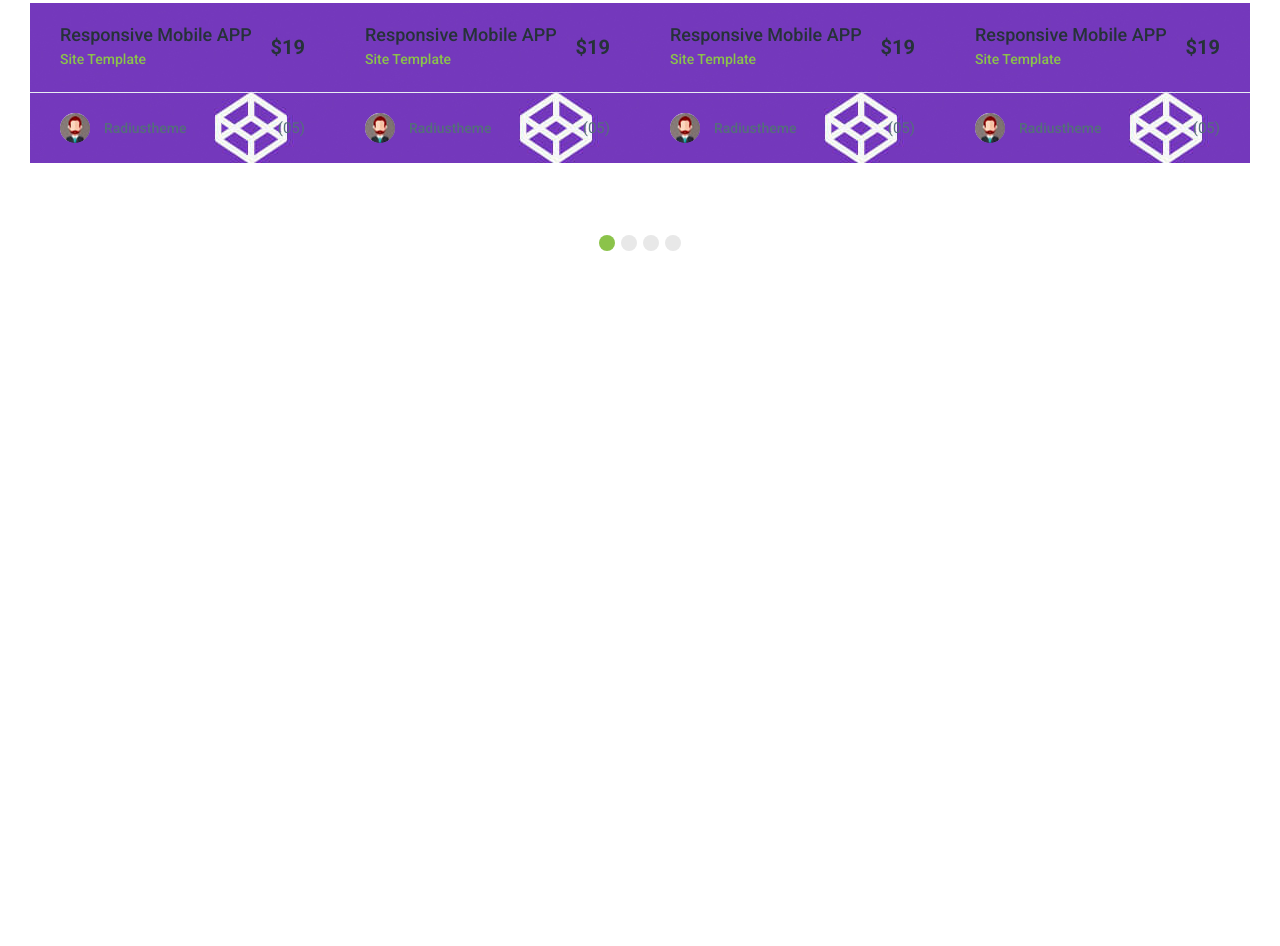
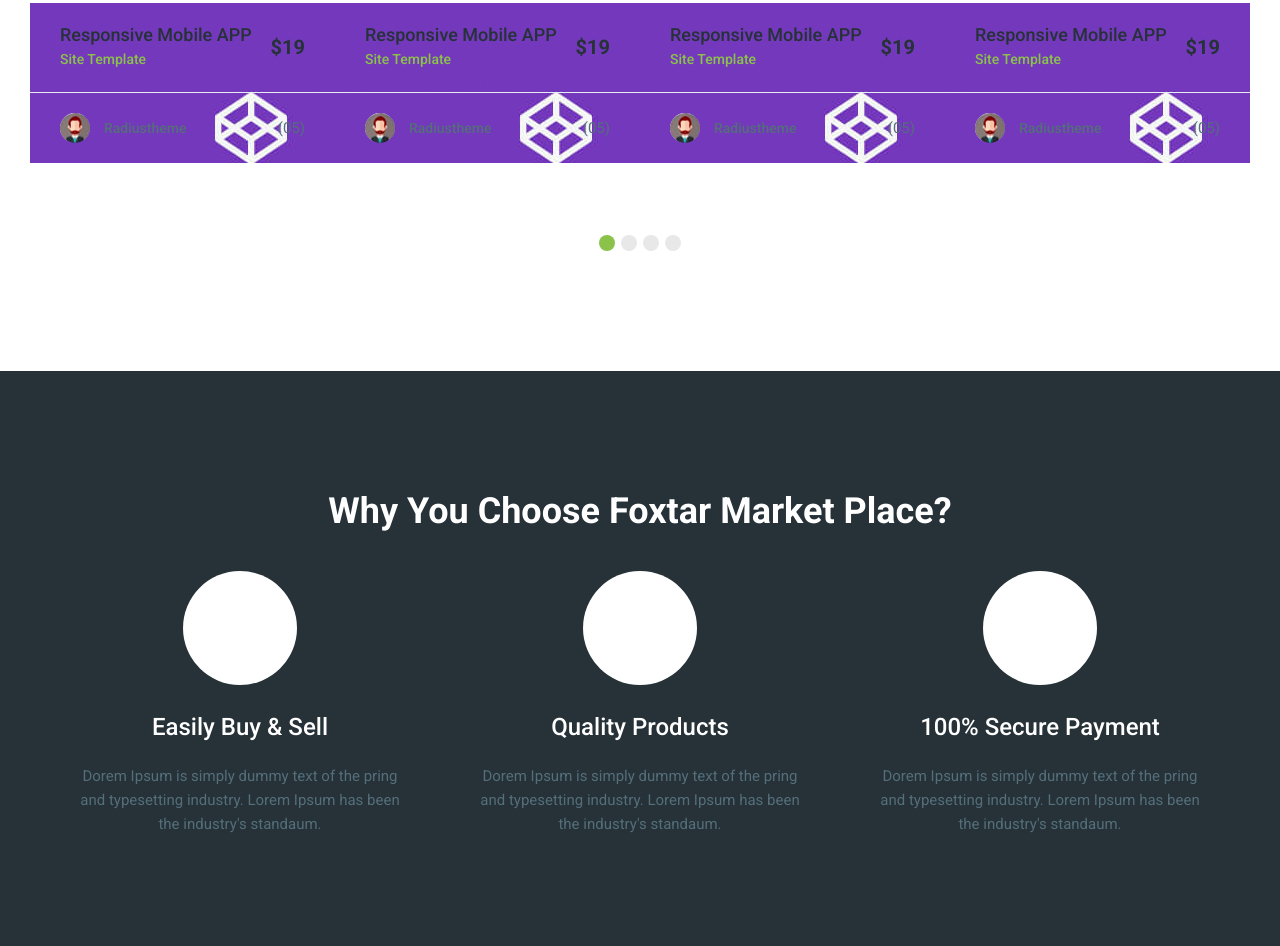
Before and after one commit to vladian95/moderno, a website: page app/index.html in a window 1280 px wide. Shown: the part 3154-4100 px from the top of the page. Before the commit the page ends 3525 px from the top, so only its background shows below. Drawn offline with nearby package versions, Linux system fonts and the light colour scheme; files that its build step writes are made by us from their sources.

Commit message:
added advantages

```diff
--- a/app/index.html
+++ b/app/index.html
@@ -797,11 +797,49 @@
                     </div>
                 </div>
 
+            </div>
+        </div>
+    </section>
+    <section class="advantages">
+        <div class="container">
+            <div class="advantages__title title">
+                Why You Choose Foxtar Market Place?
+            </div>
+            <div class="advantages__inner">
 
+                <div class="advantages__item">
+                    <div class="advantages__item-images">
 
+                    </div>
+                    <div class="advantages__item-title">
+                        Easily Buy & Sell
+                    </div>
+                    <div class="advantages__item-text">
+                        Dorem Ipsum is simply dummy text of the pring and typesetting industry. Lorem Ipsum has been the industry's standaum.
+                    </div>
+                </div>
+                <div class="advantages__item">
+                    <div class="advantages__item-images">
 
+                    </div>
+                    <div class="advantages__item-title">
+                        Quality Products
+                    </div>
+                    <div class="advantages__item-text">
+                        Dorem Ipsum is simply dummy text of the pring and typesetting industry. Lorem Ipsum has been the industry's standaum.
+                    </div>
+                </div>
+                <div class="advantages__item">
+                    <div class="advantages__item-images">
 
-
+                    </div>
+                    <div class="advantages__item-title">
+                        100% Secure Payment
+                    </div>
+                    <div class="advantages__item-text">
+                        Dorem Ipsum is simply dummy text of the pring and typesetting industry. Lorem Ipsum has been the industry's standaum.
+                    </div>
+                </div>
 
             </div>
         </div>
--- a/app/scss/_global.scss
+++ b/app/scss/_global.scss
@@ -42,7 +42,7 @@ body{
 .title{
     text-align: center;
     color: $bg;
-    font-weight: 700;
+    @include f700;
     font-size: 36px;
     line-height: 60px;
     margin-bottom: 30px;
--- a/app/scss/_vars.scss
+++ b/app/scss/_vars.scss
@@ -3,3 +3,12 @@ $red: #e74c3c;
 $green: #8bc34a;
 $bg: #263238;
 $grey: #f4f6f5;
+
+@mixin f500{
+    font-family: 'Roboto', sans-serif;
+    font-weight: 500;
+}
+@mixin f700{
+    font-family: 'Roboto', sans-serif;
+    font-weight: 700;
+}
--- a/app/scss/style.scss
+++ b/app/scss/style.scss
@@ -70,13 +70,13 @@
     &-title{
         margin-bottom: 10px;
         font-size: 48px;
-        font-weight: 700;
+        @include f700;
         line-height: 72px;
     }
     &-text{
         margin-bottom: 50px;
         font-size: 20px;
-        font-weight: 500;
+        @include f500;
         line-height: 30px;
     }
     &-form{
@@ -91,12 +91,12 @@
             height: 56px;
             border: none;
             font-size: 14px;
-            font-weight: 500;
+            @include f500;
             padding-left: 25px;
             padding-right: 60px;
             &::placeholder{
                 color: #90a4ae;
-                font-weight: 500;
+                @include f500;
             }
         }
         button{
@@ -158,7 +158,7 @@
         padding: 10px 30px;
         align-items: center;
         min-height: 90px;
-        font-weight: 500;
+        @include f500;
         border-bottom: 1px solid #e7ecf2;
     }
     &-name{
@@ -166,7 +166,7 @@
     }
     &-title{
         color: $bg;
-        font-weight: 500;
+        @include f500;
         font-size: 18px;
         display: block;
     }
@@ -178,7 +178,7 @@
     &-price{
         font-size: 20px;
         color: $bg;
-        font-weight: 700;
+        @include f700;
     }
     &-info{
         display: flex;
@@ -202,7 +202,7 @@
         }
         span{
             font-size: 14px;
-            font-weight: 500;
+            @include f500;
         }
     }
 }
@@ -257,3 +257,57 @@
 }
 
 // end product-slider
+// start advantages
+
+.advantages{
+    background-color: $bg;
+    padding: 110px 0;
+}
+.advantages__title{
+    color: #fff;
+}
+.advantages__inner{
+    display: flex;
+    justify-content: space-between;
+}
+.advantages__item{
+    max-width: 370px;
+    text-align: center;
+    padding: 0px 15px;
+    &:hover{
+        .advantages__item-images{
+            background-color: $green;
+        }
+        .advantages__item-title{
+            color: $green;
+        }
+    }
+    &-images{
+        width: 114px;
+        height: 114px;
+        background-color: #fff;
+        border-radius: 50%;
+        display: flex;
+        justify-content: center;
+        align-items: center;
+        margin: 0 auto 30px;
+        transition: all .5s;
+    }
+    &-title{
+        margin-bottom: 25px;
+        font-size: 24px;
+        color: #fff;
+        @include f500;
+        transition: all .5s;
+    }
+    &-text{
+        font-size: 15px;
+    }
+}
+
+
+
+
+
+
+// end advantages
```
